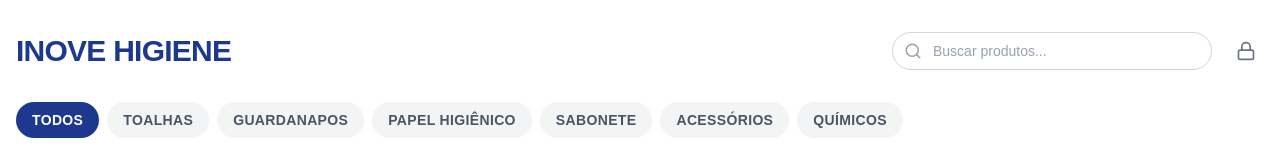
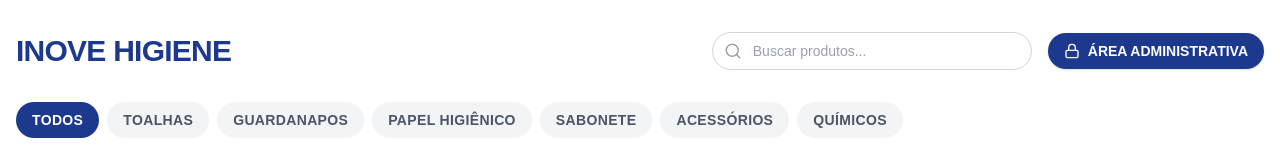
Before and after one commit to rafacollioni/catalogo-inove, a Next.js app: page / in a window 1280 px wide. Shown: the top 160 px of the page. Built offline with nearby package versions, Linux system fonts and the light colour scheme; no server answers; the database is empty.

Commit message:
style: change admin link to a visible blue button in header

```diff
--- a/src/app/page.tsx
+++ b/src/app/page.tsx
@@ -66,10 +66,11 @@
 
               <Link
                 href="/login"
-                className="p-2 text-gray-500 hover:text-blue-600 transition-colors"
-                title="Área Administrativa"
+                className="flex items-center gap-2 bg-blue-900 text-white px-4 py-2 rounded-full text-sm font-bold uppercase hover:bg-blue-800 transition-colors shadow-sm whitespace-nowrap"
+                title="Acessar Área Administrativa"
               >
-                <Lock size={20} />
+                <Lock size={16} />
+                <span>Área Administrativa</span>
               </Link>
             </div>
           </div>
```
